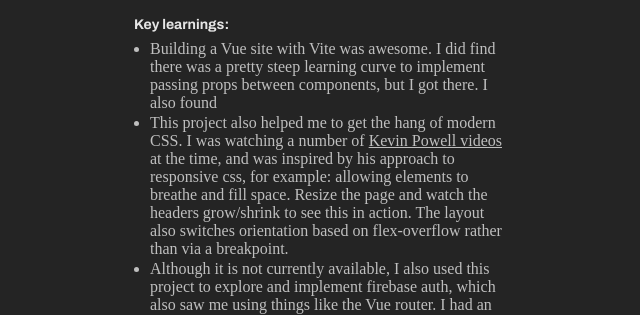
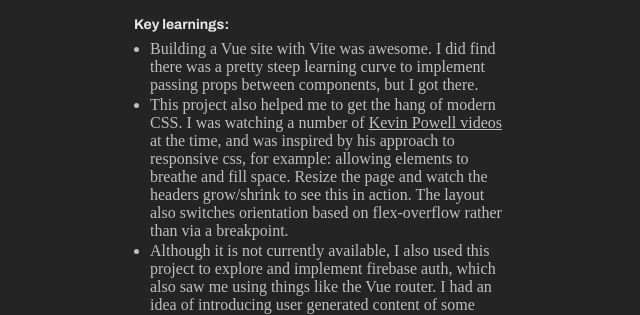
Before and after one commit to Daniel-Ash/danielash.me, a website: page public/index.html in a window 1280 px wide. Shown: the part 1167-1482 px from the top of the page, without its empty margins (124-764 px from the left). Drawn offline with Linux system fonts and the light colour scheme; a web font is replaced by a local one.

Commit message:
remove typo

```diff
--- a/public/index.html
+++ b/public/index.html
@@ -85,7 +85,7 @@
           <h4>Key learnings:</h4>
           <ul>
             <li> Building a Vue site with Vite was awesome. I did find there was a pretty steep learning curve to
-              implement passing props between components, but I got there. I also found </li>
+              implement passing props between components, but I got there.</li>
             <li> This project also helped me to get the hang of modern CSS. I was watching a number of <a
                 href="https://www.youtube.com/kepowob">Kevin Powell videos</a> at the time, and was inspired by his
               approach to responsive css, for example: allowing elements to breathe and fill space. Resize the page and
```
